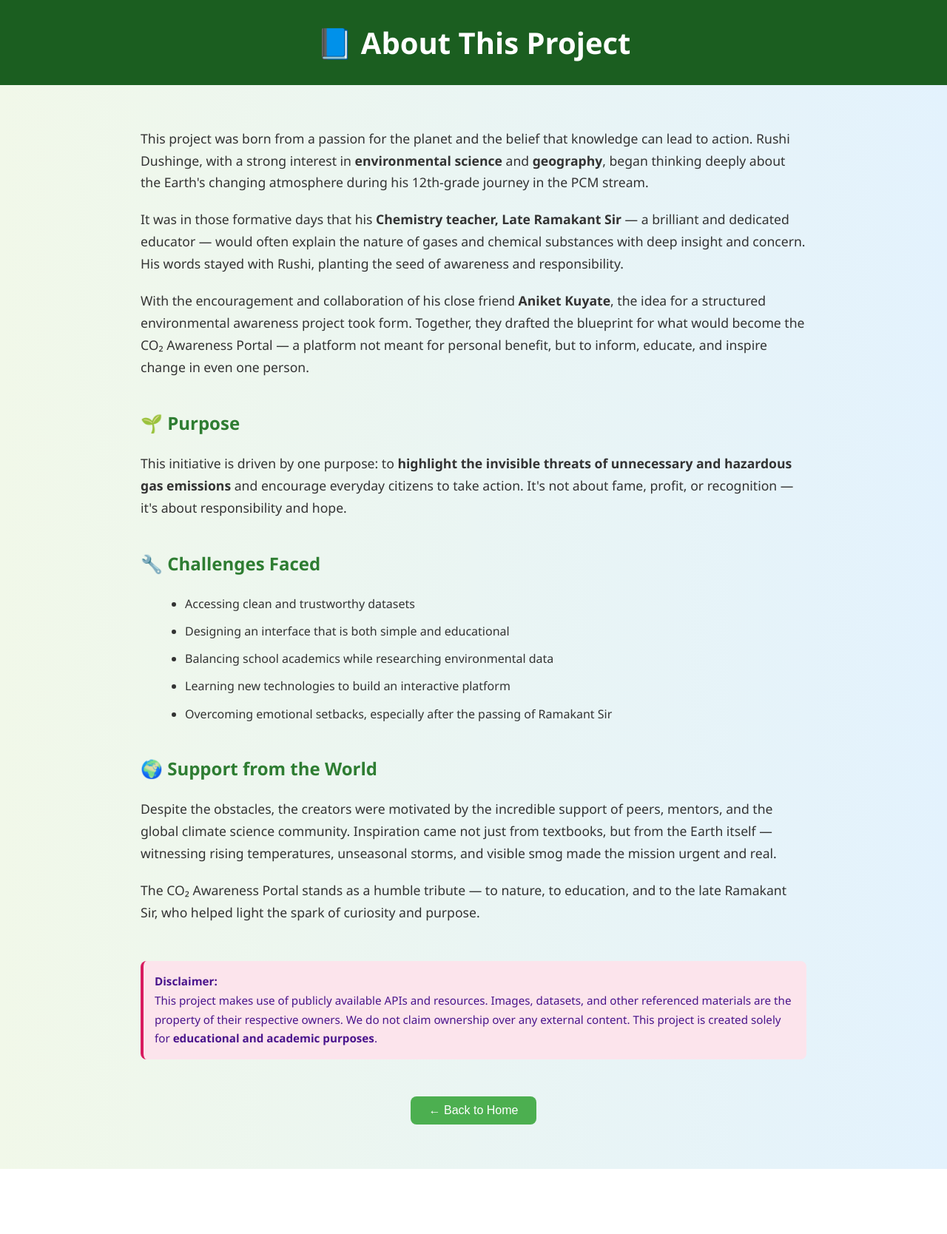
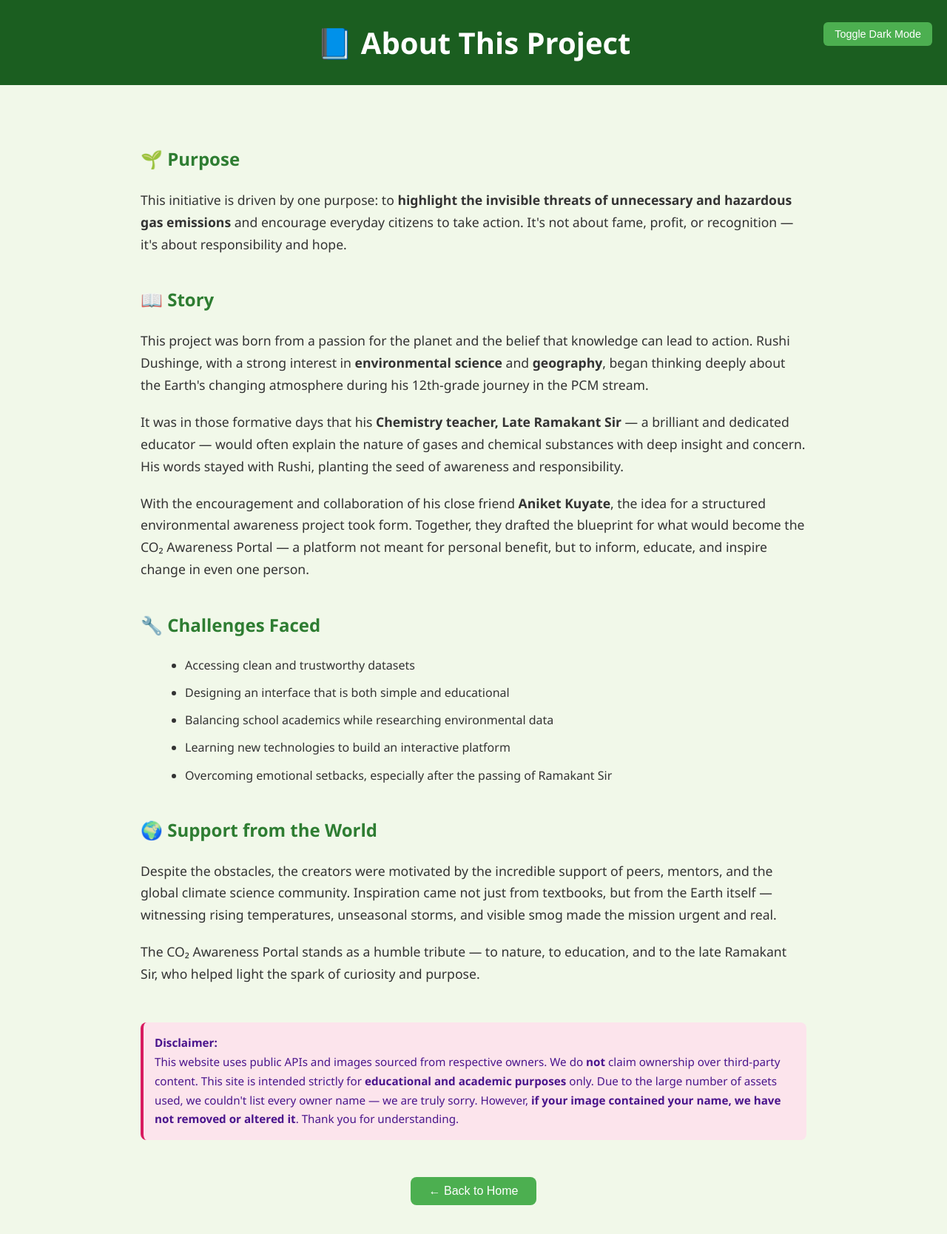
Before and after one commit to Unknownerror-404/CO2-predictor-, a plain HTML site: page about.html in a window 1280 px wide. Shown: the whole page at 74% size. Before the commit the page ends 1580 px from the top, so only its background shows below. Drawn offline with Linux system fonts and the light colour scheme.

Commit message:
Update about.html

```diff
--- a/about.html
+++ b/about.html
@@ -5,24 +5,68 @@
   <meta name="viewport" content="width=device-width, initial-scale=1.0" />
   <title>About the Project | CO₂ Awareness</title>
   <style>
+    :root {
+      --bg-color: #f1f8e9;
+      --text-color: #333;
+      --accent: #2e7d32;
+      --header-bg: #1b5e20;
+      --button-bg: #4CAF50;
+      --button-hover: #388e3c;
+      --disclaimer-bg: #fce4ec;
+      --disclaimer-border: #d81b60;
+      --disclaimer-text: #4a148c;
+    }
+
+    body.dark-mode {
+      --bg-color: #1e1e1e;
+      --text-color: #f0f0f0;
+      --accent: #a5d6a7;
+      --header-bg: #263238;
+      --button-bg: #455a64;
+      --button-hover: #607d8b;
+      --disclaimer-bg: #2e2e2e;
+      --disclaimer-border: #c2185b;
+      --disclaimer-text: #f48fb1;
+    }
+
     body {
       font-family: 'Segoe UI', sans-serif;
-      background: linear-gradient(to right, #f1f8e9, #e3f2fd);
-      color: #333;
+      background: var(--bg-color);
+      color: var(--text-color);
       margin: 0;
       padding: 0;
+      transition: background 0.3s, color 0.3s;
     }
 
     header {
-      background-color: #1b5e20;
+      background-color: var(--header-bg);
       color: white;
       padding: 30px 20px;
       text-align: center;
+      position: relative;
     }
 
     header h1 {
       font-size: 2.5rem;
       margin: 0;
+    }
+
+    .toggle-dark {
+      position: absolute;
+      right: 20px;
+      top: 30px;
+      background-color: var(--button-bg);
+      color: white;
+      border: none;
+      padding: 8px 15px;
+      border-radius: 6px;
+      cursor: pointer;
+      font-size: 0.9rem;
+      transition: background-color 0.3s ease;
+    }
+
+    .toggle-dark:hover {
+      background-color: var(--button-hover);
     }
 
     .container {
@@ -33,7 +77,7 @@
     }
 
     h2 {
-      color: #2e7d32;
+      color: var(--accent);
       margin-top: 40px;
     }
 
@@ -53,18 +97,18 @@
     .disclaimer {
       margin-top: 50px;
       font-size: 0.95rem;
-      background-color: #fce4ec;
-      border-left: 4px solid #d81b60;
+      background-color: var(--disclaimer-bg);
+      border-left: 4px solid var(--disclaimer-border);
       padding: 15px;
       border-radius: 8px;
-      color: #4a148c;
+      color: var(--disclaimer-text);
     }
 
     .back-btn {
       display: block;
       margin: 50px auto 20px;
       padding: 10px 25px;
-      background-color: #4CAF50;
+      background-color: var(--button-bg);
       color: white;
       border: none;
       border-radius: 8px;
@@ -74,16 +118,23 @@
     }
 
     .back-btn:hover {
-      background-color: #388e3c;
+      background-color: var(--button-hover);
     }
   </style>
 </head>
 <body>
   <header>
     <h1>📘 About This Project</h1>
+    <button class="toggle-dark" onclick="toggleDarkMode()">Toggle Dark Mode</button>
   </header>
 
   <div class="container">
+    <h2>🌱 Purpose</h2>
+    <p>
+      This initiative is driven by one purpose: to <strong>highlight the invisible threats of unnecessary and hazardous gas emissions</strong> and encourage everyday citizens to take action. It's not about fame, profit, or recognition — it's about responsibility and hope.
+    </p>
+
+    <h2>📖 Story</h2>
     <p>
       This project was born from a passion for the planet and the belief that knowledge can lead to action.
       Rushi Dushinge, with a strong interest in <strong>environmental science</strong> and <strong>geography</strong>, began thinking deeply about the Earth's changing atmosphere during his 12th-grade journey in the PCM stream.
@@ -95,11 +146,6 @@
 
     <p>
       With the encouragement and collaboration of his close friend <strong>Aniket Kuyate</strong>, the idea for a structured environmental awareness project took form. Together, they drafted the blueprint for what would become the CO₂ Awareness Portal — a platform not meant for personal benefit, but to inform, educate, and inspire change in even one person.
-    </p>
-
-    <h2>🌱 Purpose</h2>
-    <p>
-      This initiative is driven by one purpose: to <strong>highlight the invisible threats of unnecessary and hazardous gas emissions</strong> and encourage everyday citizens to take action. It's not about fame, profit, or recognition — it's about responsibility and hope.
     </p>
 
     <h2>🔧 Challenges Faced</h2>
@@ -122,10 +168,30 @@
 
     <div class="disclaimer">
       <strong>Disclaimer:</strong><br>
-      This project makes use of publicly available APIs and resources. Images, datasets, and other referenced materials are the property of their respective owners. We do not claim ownership over any external content. This project is created solely for <strong>educational and academic purposes</strong>.
+      This website uses public APIs and images sourced from respective owners.
+      We do <strong>not</strong> claim ownership over third-party content.
+      This site is intended strictly for <strong>educational and academic purposes</strong> only.
+      Due to the large number of assets used, we couldn't list every owner name — we are truly sorry.
+      However, <strong>if your image contained your name, we have not removed or altered it</strong>.
+      Thank you for understanding.
     </div>
 
     <button class="back-btn" onclick="window.location.href='index.html'">← Back to Home</button>
   </div>
+
+  <script>
+
+    document.addEventListener("DOMContentLoaded", () => {
+      if (localStorage.getItem("theme") === "dark") {
+        document.body.classList.add("dark-mode");
+      }
+    });
+
+
+    function toggleDarkMode() {
+      const isDark = document.body.classList.toggle("dark-mode");
+      localStorage.setItem("theme", isDark ? "dark" : "light");
+    }
+  </script>
 </body>
 </html>
```
